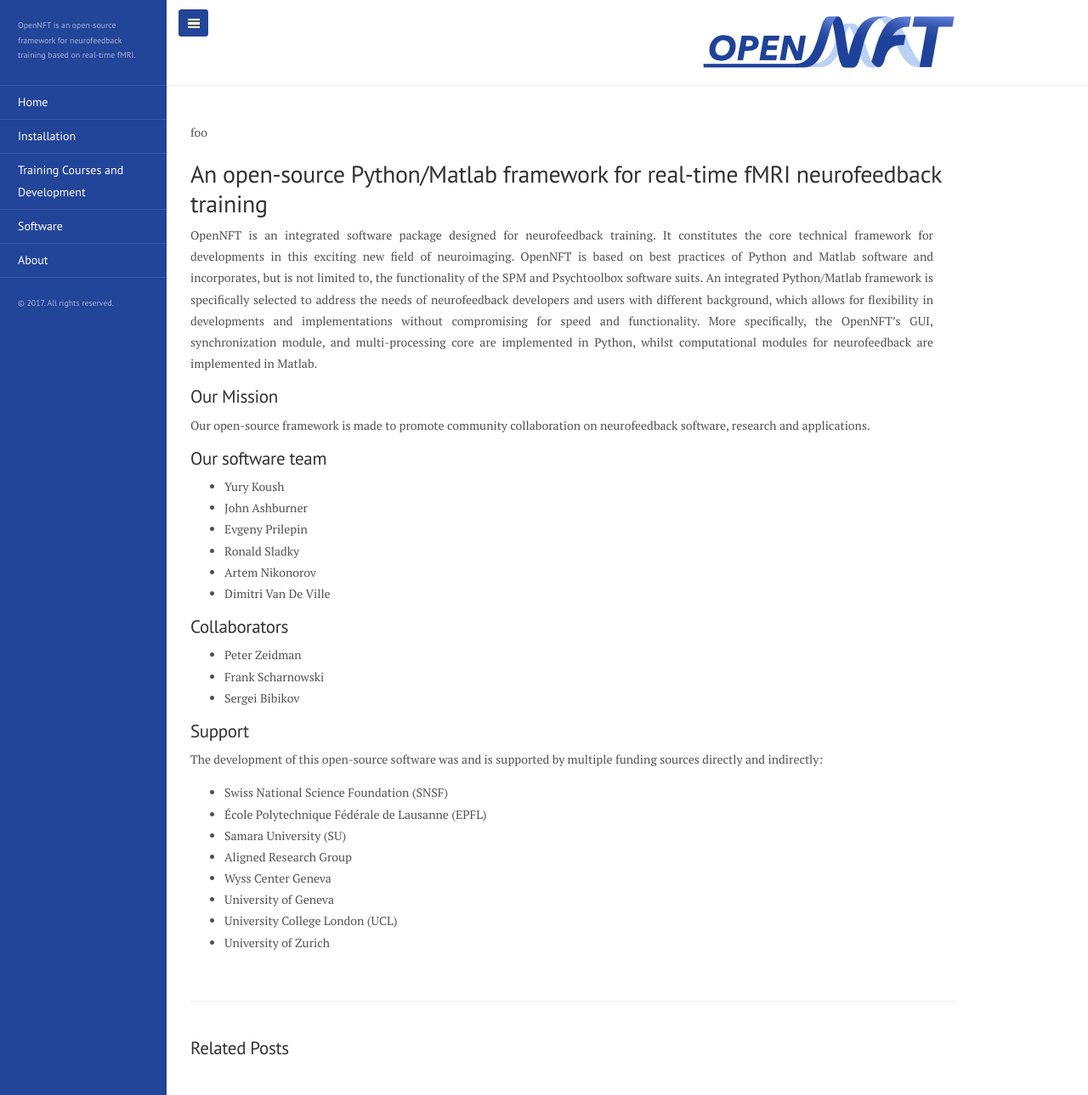
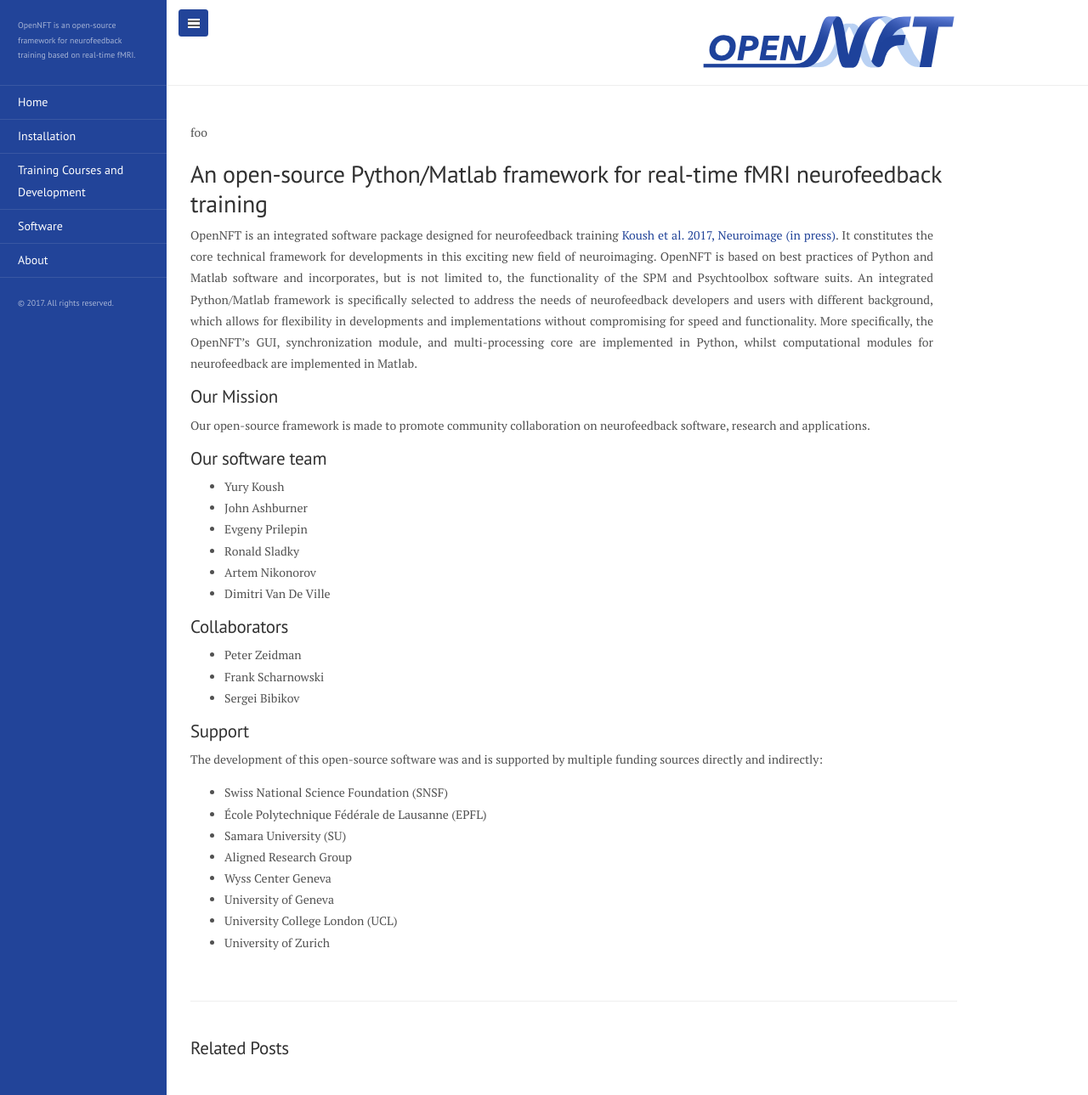
Before and after one commit to OpenNFT/opennft.github.io, a Jekyll site: the page built from _posts/2017-03-14-opennft.md, in a window 1280 px wide and 1289 px high. Shown: the whole window at 85% size. Built offline with Jekyll 4.4.1, drawn with Linux system fonts in a browser that asks for light colours.

Commit message:
citation link

```diff
--- a/_posts/2017-03-14-opennft.md
+++ b/_posts/2017-03-14-opennft.md
@@ -5,7 +5,7 @@ title: OpenNFT
 
 # An open-source Python/Matlab framework for real-time fMRI neurofeedback training
 
-OpenNFT is an integrated software package designed for neurofeedback training. It constitutes the core technical framework for developments in this exciting new field of neuroimaging. OpenNFT is based on best practices of Python and Matlab software and incorporates, but is not limited to, the functionality of the SPM and Psychtoolbox software suits. An integrated Python/Matlab framework is specifically selected to address the needs of neurofeedback developers and users with different background, which allows for flexibility in developments and implementations without compromising for speed and functionality. More specifically, the OpenNFT’s GUI, synchronization module, and multi-processing core are implemented in Python, whilst computational modules for neurofeedback are implemented in Matlab.
+OpenNFT is an integrated software package designed for neurofeedback training [Koush et al. 2017, Neuroimage (in press)](http://www.sciencedirect.com/science/article/pii/S1053811917305050). It constitutes the core technical framework for developments in this exciting new field of neuroimaging. OpenNFT is based on best practices of Python and Matlab software and incorporates, but is not limited to, the functionality of the SPM and Psychtoolbox software suits. An integrated Python/Matlab framework is specifically selected to address the needs of neurofeedback developers and users with different background, which allows for flexibility in developments and implementations without compromising for speed and functionality. More specifically, the OpenNFT’s GUI, synchronization module, and multi-processing core are implemented in Python, whilst computational modules for neurofeedback are implemented in Matlab.
 
 ## Our Mission
 Our open-source framework is made to promote community collaboration on neurofeedback software, research and applications.
```
